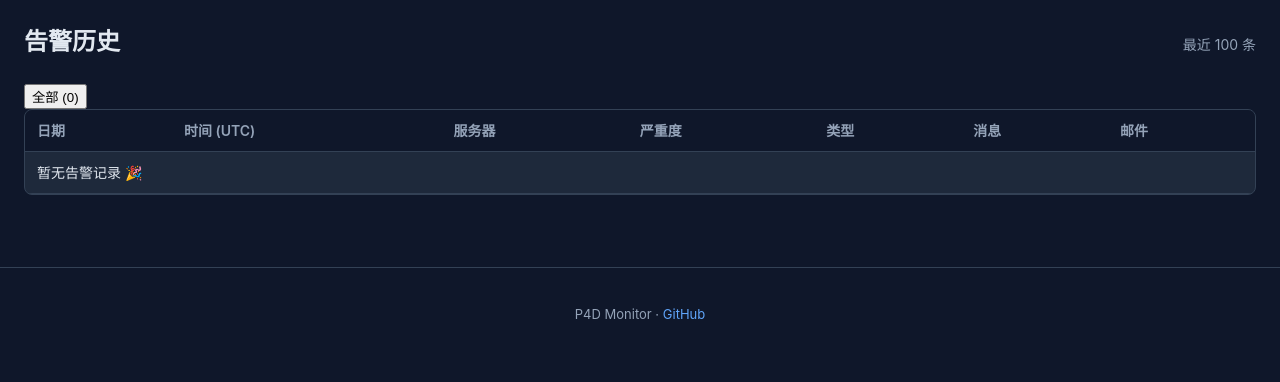
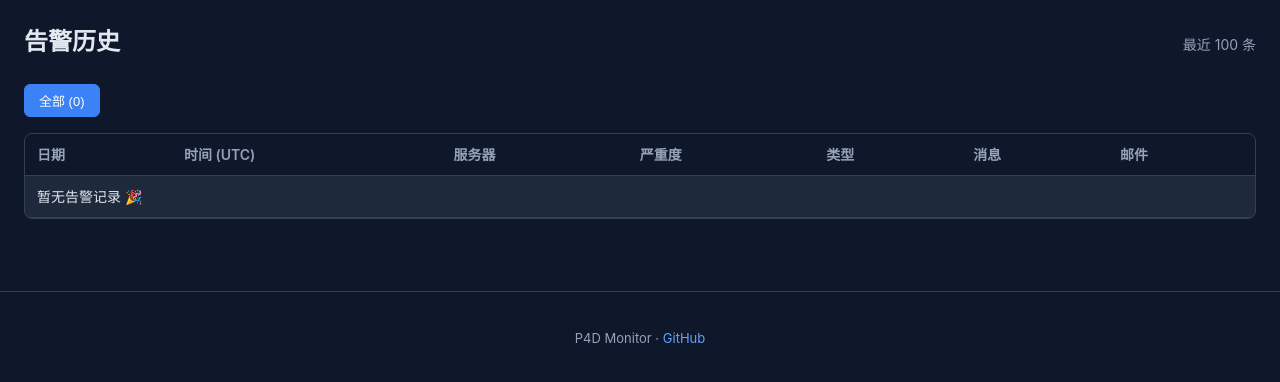
Before and after one commit to ziwuxin1/p4d-monitor, a Flask app: page /alerts in a window 1280 px wide. Shown: the part 61-443 px from the top of the page. Run offline with Flask 3, Linux system fonts and the light colour scheme; the visitor is signed in with stand-in values (Sample User, id 1); data that the repository does not hold is empty.

Commit message:
style: active-ops 表格 + alerts 筛选 + date/time 分列

```diff
--- a/static/style.css
+++ b/static/style.css
@@ -336,10 +336,106 @@ footer {
 .history-table tr.health-critical td:nth-child(2) { color: var(--critical); }
 .history-table tr.health-down     td:nth-child(2) { color: var(--critical); }
 
+/* Active Operations panel */
+.active-ops-details {
+    margin-top: 12px;
+    padding: 8px 10px;
+    background: rgba(16, 185, 129, 0.05);
+    border-radius: 6px;
+    border-left: 3px solid var(--ok);
+}
+.active-ops-details summary {
+    cursor: pointer;
+    font-weight: 600;
+    font-size: 13px;
+    user-select: none;
+}
+.active-ops-table {
+    width: 100%;
+    margin-top: 8px;
+    font-size: 12px;
+    border-collapse: collapse;
+}
+.active-ops-table th {
+    text-align: left;
+    padding: 4px 6px;
+    color: var(--text-muted);
+    font-weight: 500;
+    border-bottom: 1px solid var(--border);
+}
+.active-ops-table td {
+    padding: 4px 6px;
+    border-bottom: 1px solid var(--border);
+}
+.active-ops-table tr.long-running td {
+    color: var(--warn);
+}
+.active-ops-table .op-args {
+    margin-left: 6px;
+    font-size: 11px;
+}
+.active-ops-table .op-runtime {
+    font-family: monospace;
+    text-align: right;
+    white-space: nowrap;
+}
+.active-ops-empty {
+    margin-top: 12px;
+    padding: 8px 10px;
+    font-size: 12px;
+    text-align: center;
+    background: rgba(255,255,255,0.02);
+    border-radius: 6px;
+}
+
+/* Alerts page filter tabs */
+.alerts-filter {
+    display: flex;
+    gap: 8px;
+    margin-bottom: 16px;
+    flex-wrap: wrap;
+}
+.alerts-filter .filter-btn {
+    padding: 6px 14px;
+    background: transparent;
+    border: 1px solid var(--border);
+    border-radius: 6px;
+    color: var(--text-muted);
+    font-size: 13px;
+    cursor: pointer;
+    transition: all 0.15s;
+}
+.alerts-filter .filter-btn:hover {
+    color: var(--text);
+    border-color: var(--text-muted);
+}
+.alerts-filter .filter-btn.active {
+    background: #3b82f6;
+    color: white;
+    border-color: #3b82f6;
+}
+
+/* Alerts table — date / time 分列 */
+.alerts-table .ts-date {
+    color: var(--text-muted);
+    font-size: 12px;
+    white-space: nowrap;
+}
+.alerts-table .ts-time {
+    font-family: monospace;
+    font-size: 12px;
+    white-space: nowrap;
+}
+.alerts-table .server-cell {
+    white-space: nowrap;
+}
+
 /* Mobile */
 @media (max-width: 600px) {
     main { padding: 12px; }
     .server-grid { grid-template-columns: 1fr; }
     .topbar { padding: 10px 16px; }
     .dashboard-header { flex-direction: column; gap: 8px; align-items: flex-start; }
+    .alerts-filter { gap: 4px; }
+    .alerts-filter .filter-btn { padding: 4px 10px; font-size: 12px; }
 }
```
